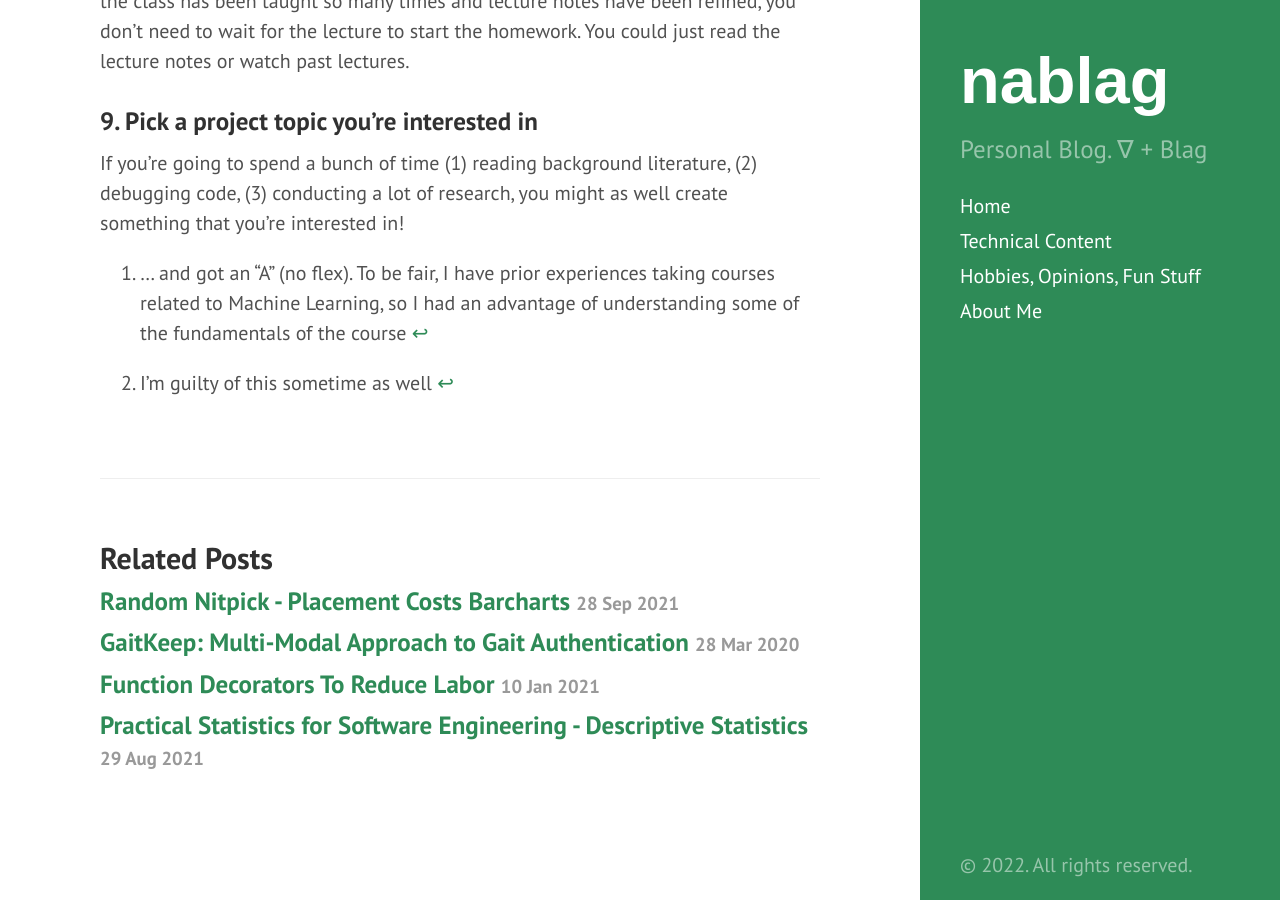
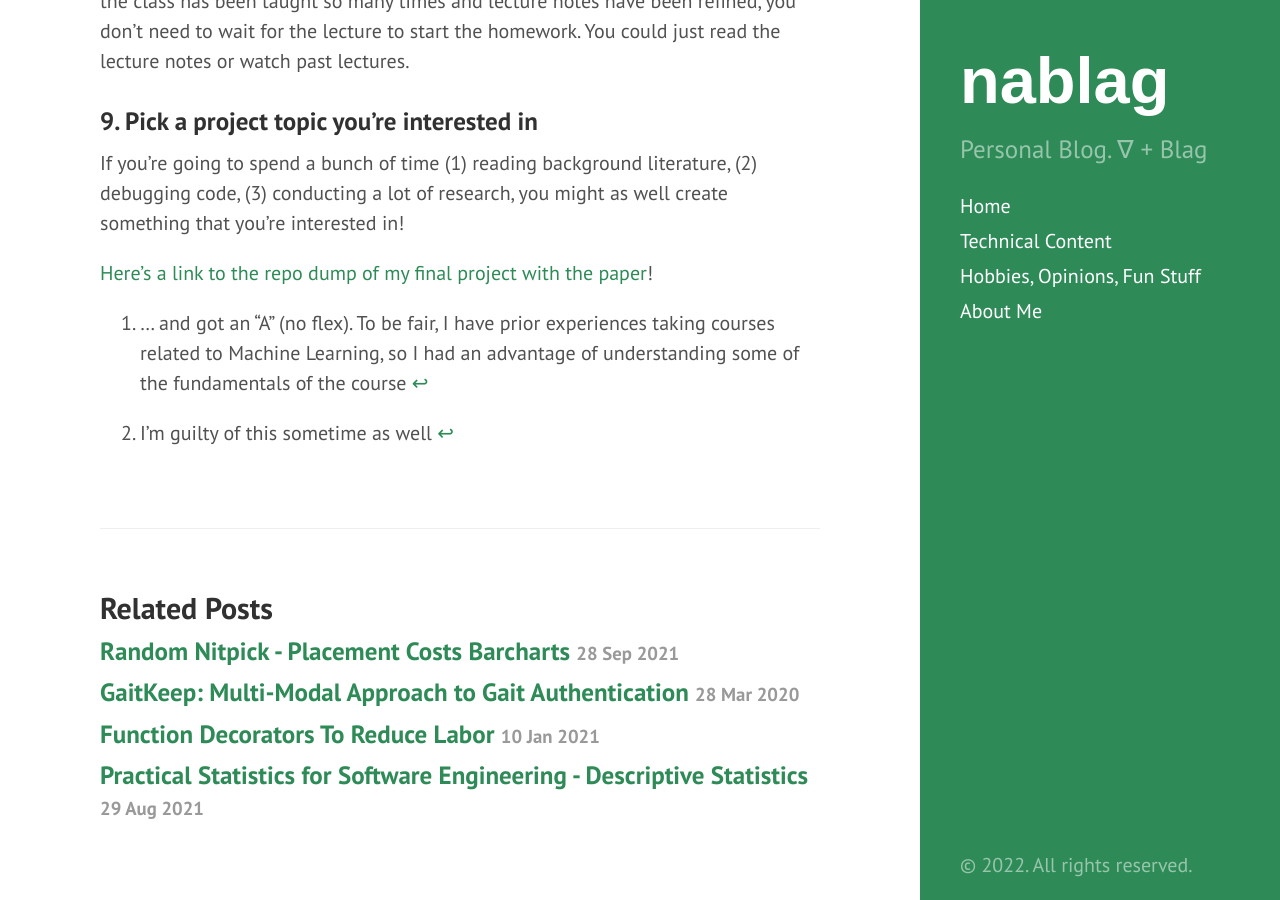
Before and after one commit to tedkim97/tedkim97.github.io, a Jekyll site: the page built from _posts/2021-12-27-2021-cs229_advice.md, in a window 1280 px wide and 900 px high, scrolled down 2484 px. Built offline with Jekyll 4.4.1, drawn with Linux system fonts in a browser that asks for light colours.

Commit message:
small modification

```diff
--- a/_posts/2021-12-27-2021-cs229_advice.md
+++ b/_posts/2021-12-27-2021-cs229_advice.md
@@ -75,3 +75,5 @@ Start the homework early and start the coding implementations just as early. Sin
 
 ### 9. Pick a project topic you're interested in
 If you're going to spend a bunch of time (1) reading background literature, (2) debugging code, (3) conducting a lot of research, you might as well create something that you're interested in!
+
+[Here's a link to the repo dump of my final project with the paper](https://github.com/tedkim97/tf-idf-semantic-code-search)!
```
